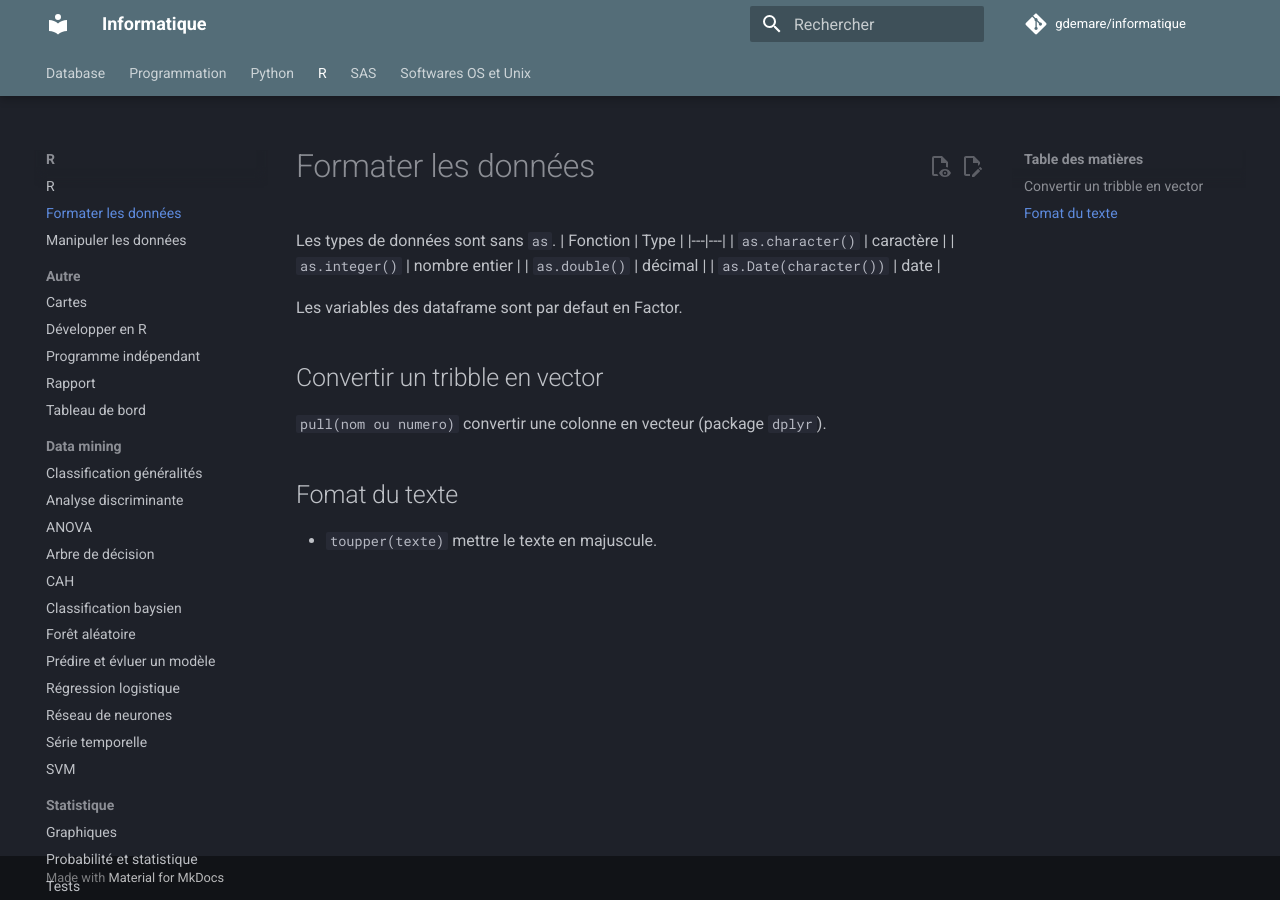
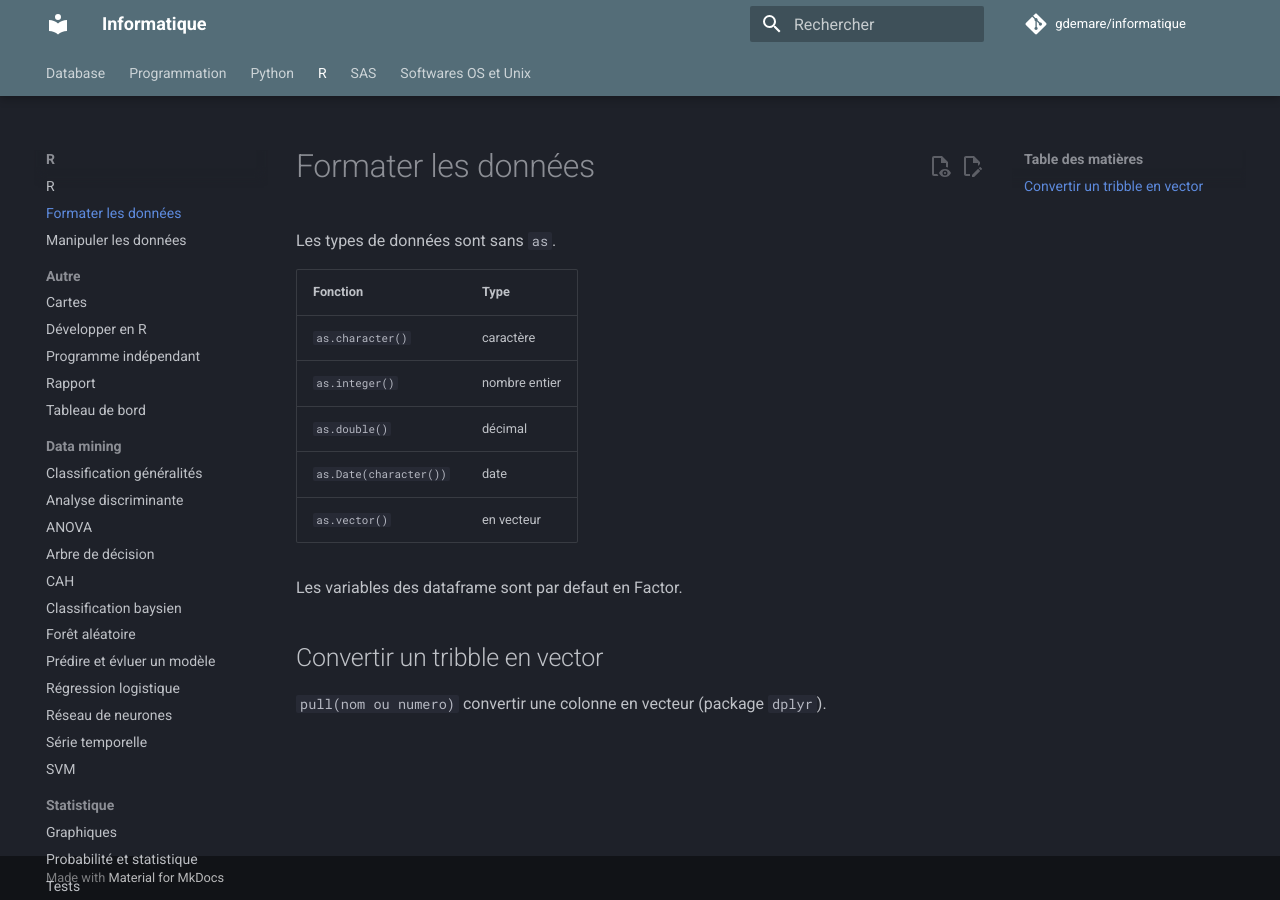
Before and after one commit to gdemare/Informatique, an MkDocs documentation site: the page built from docs/r/formater-donnees_r.md, in a window 1280 px wide. Built offline with MkDocs 1.6.1 and Material for MkDocs 9.7.7, drawn with Linux system fonts in a browser that asks for light colours; comment, search, counter and statistics services are not loaded.

Commit message:
Update formater-donnees_r.md

```diff
--- a/docs/r/formater-donnees_r.md
+++ b/docs/r/formater-donnees_r.md
@@ -1,17 +1,15 @@
 Les types de données sont sans `as`.
-| Fonction | Type |
-|---|---|
-| `as.character()` | caractère |
-| `as.integer()` | nombre entier |
-| `as.double()` | décimal |
-| `as.Date(character())` | date |
+
+Fonction               | Type
+-----------------------|---
+`as.character()`       | caractère
+`as.integer()`         | nombre entier
+`as.double()`          | décimal
+`as.Date(character())` | date
+`as.vector()`          | en vecteur
 
 Les variables des dataframe sont par defaut en Factor.
 
 ## Convertir un tribble en vector
 
 `pull(nom ou numero)` convertir une colonne en vecteur (package `dplyr`).
-
-## Fomat du texte
-
-* `toupper(texte)` mettre le texte en majuscule.
```
